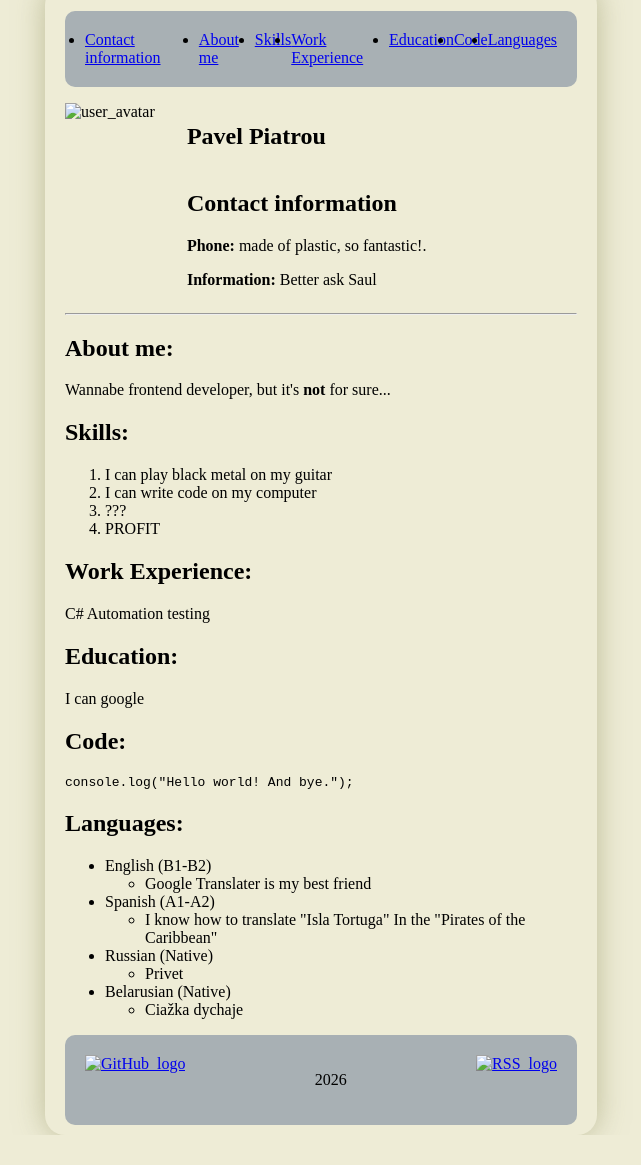
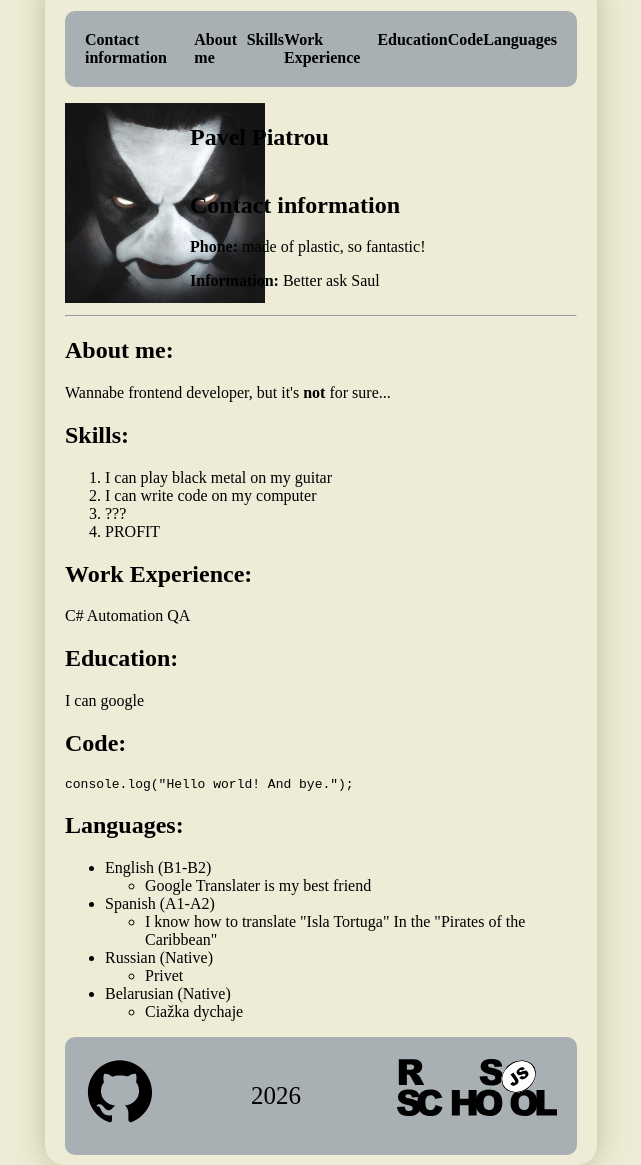
Before and after one commit to EinarStray/rsschool-cv, a plain HTML site: page index.html in a window 1280 px wide. Shown: the part 15-1180 px from the top of the page, without its empty margins (319-960 px from the left). Before the commit the page ends 1150 px from the top, so only its background shows below. Drawn offline with Linux system fonts and the light colour scheme.

Commit message:
fix: update pictures and links

```diff
--- a/index.html
+++ b/index.html
@@ -23,7 +23,7 @@
 <main>
   <section class="info">
     <div class="user_logo">
-      <img src="images/abbath_small.png" alt="user_avatar">
+      <img src="img/abbath_small.png" alt="user_avatar" width="200px" height="200px">
     </div>
     <div class="user_info">
       <div class="user_name">
@@ -31,7 +31,7 @@
       </div>
       <div id="ContactInfo" class="user_contact">
         <h2>Contact information</h2>
-        <p><b>Phone:</b> made of plastic, so fantastic!.</p>
+        <p><b>Phone:</b> made of plastic, so fantastic!</p>
         <p><b>Information:</b> Better ask Saul</p>
       </div>
     </div>
@@ -53,7 +53,7 @@
     </div>
     <div id="WorkExperience">
       <h2>Work Experience:</h2>
-      <p>C# Automation testing</p>
+      <p>C# Automation QA</p>
     </div>
     <div id="Education">
       <h2>Education:</h2>
@@ -91,9 +91,13 @@
   </section>
 </main>
 <footer>
-  <a href="https://github.com/EinarStray" target="_blank"><img class="github_logo" src="images/icons8-github.svg" alt="GitHub_logo"></a>
-  <p>2026</p>
-  <a href="https://rs.school/courses/javascript-ru" target="_blank"><img class="rss_logo" src="images/rs-school-logo.svg" alt="RSS_logo"></a>
+  <a href="https://github.com/EinarStray" target="_blank">
+    <svg aria-hidden="true" height="24" viewBox="0 0 24 24" version="1.1" width="24" data-view-component="true" class="octicon octicon-mark-github github_logo">
+      <path d="M10.303 16.652c-2.837-.344-4.835-2.385-4.835-5.028 0-1.074.387-2.235 1.031-3.008-.279-.709-.236-2.214.086-2.837.86-.107 2.02.344 2.708.967.816-.258 1.676-.386 2.728-.386 1.053 0 1.913.128 2.686.365.666-.602 1.848-1.053 2.708-.946.3.581.344 2.085.064 2.815.688.817 1.053 1.913 1.053 3.03 0 2.643-1.998 4.641-4.877 5.006.73.473 1.224 1.504 1.224 2.686v2.235c0 .644.537 1.01 1.182.752 3.889-1.483 6.94-5.372 6.94-10.185 0-6.081-4.942-11.044-11.022-11.044-6.081 0-10.98 4.963-10.98 11.044a10.84 10.84 0 0 0 7.112 10.206c.58.215 1.139-.172 1.139-.752v-1.719a2.768 2.768 0 0 1-1.032.215c-1.418 0-2.256-.773-2.857-2.213-.237-.58-.495-.924-.989-.988-.258-.022-.344-.129-.344-.258 0-.258.43-.451.86-.451.623 0 1.16.386 1.719 1.181.43.623.881.903 1.418.903.537 0 .881-.194 1.375-.688.365-.365.645-.687.903-.902Z"></path>
+    </svg>
+  </a>
+  <p class="year">2026</p>
+  <a href="https://rs.school/courses/javascript" target="_blank"><img class="rss_logo" src="img/rs-school-logo.svg" alt="RSS_logo"></a>
 </footer>
 </body>
 </html>
--- a/style.css
+++ b/style.css
@@ -65,6 +65,10 @@ footer {
     text-align: center;
 }
 
+.year {
+    font-size: 25px;
+}
+
 .rss_logo {
     width: 160px;
     height: auto;
@@ -81,4 +85,11 @@ footer,
     display: flex;
     flex-direction: row;
     justify-content: space-between;
+    list-style: none;
+    & a
+        {
+            text-decoration: none;
+            color: black;
+            font-weight: bold;
+        }
 }
```
Also changed, not shown: img/abbath_small.png (added), img/rs-school-logo.svg (added), 2 other files.
